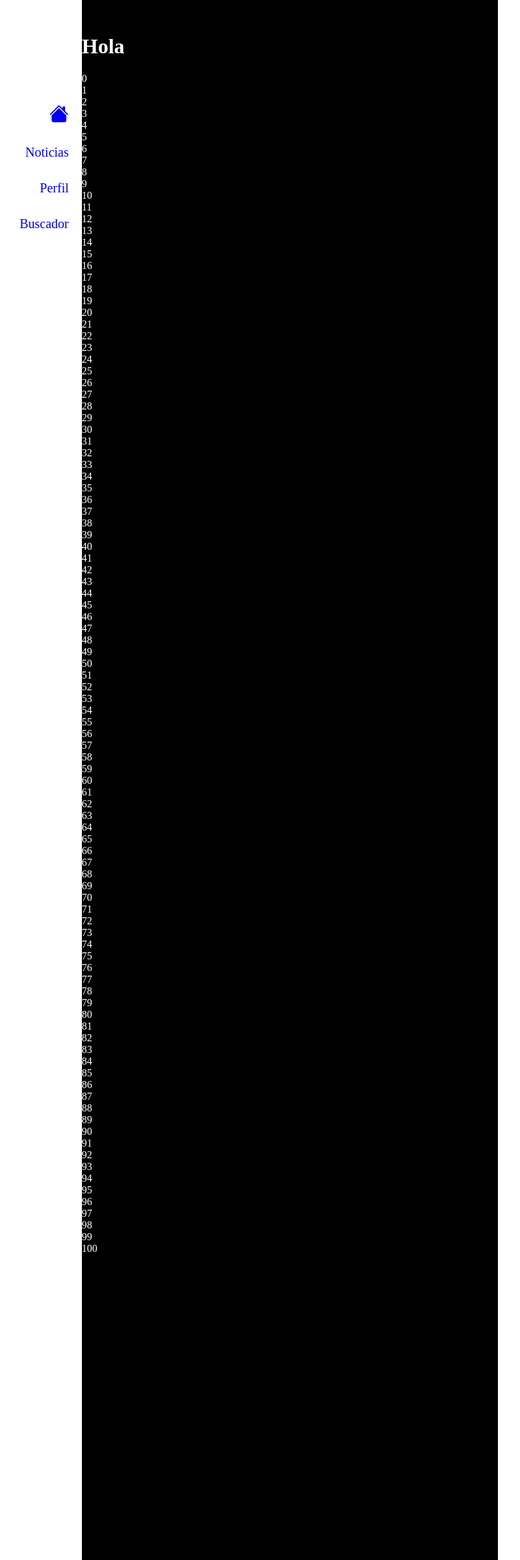
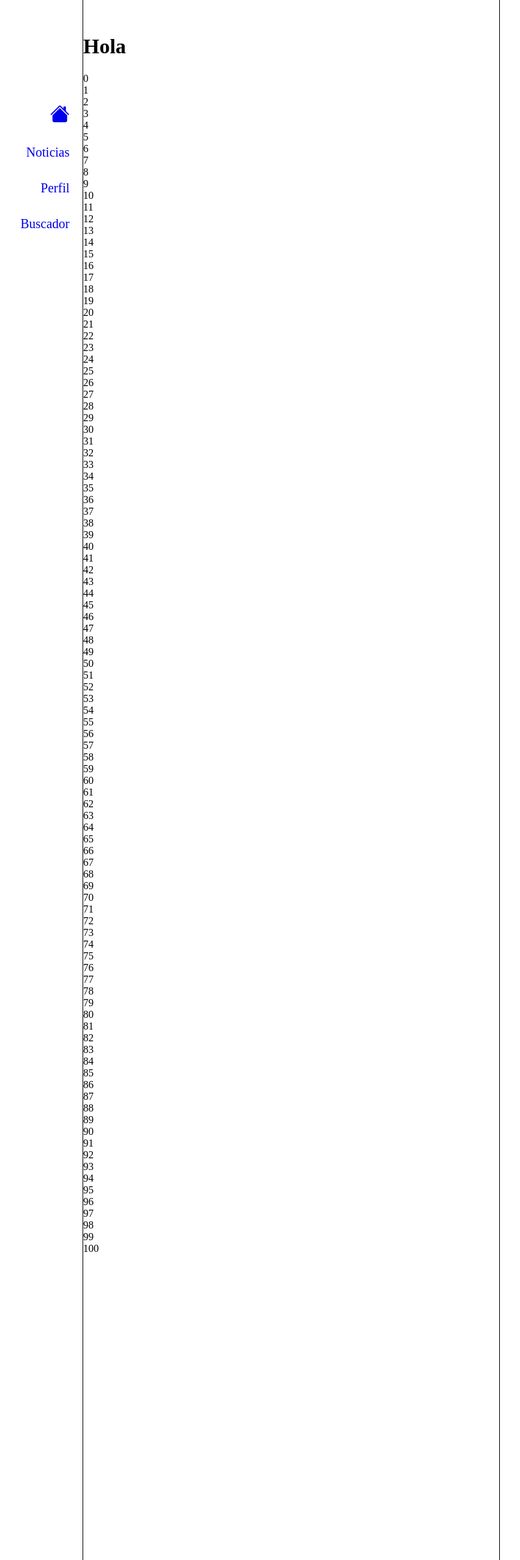
Before and after one commit to CarlosMedac/NewSend, a Symfony app: template templates/home/home.html.twig in a window 1280 px wide. Shown: the whole page at 65% size, without its empty margins (242-1042 px from the left). Run offline with Twig, Linux system fonts and the light colour scheme; the template is opened without the code that fills it, so the values that code supplies are empty; some libraries are stand-ins or nearby versions.

Commit message:
cambios css

```diff
--- a/public/css/style.css
+++ b/public/css/style.css
@@ -15,6 +15,7 @@ body{
 .enlace{
     padding-bottom: 2rem;
     font-size: 20px;
+    min-width: 5rem;
 }
 .enl_nom{
     display: none;
@@ -37,17 +38,18 @@ a:hover .enl_nom{
 }
 .home{
     min-height: 300vh;
-    background-color: rgb(0, 0, 0);
+    background-color:white;
     min-width: 40rem;
-    color: white;
-
+    color: black;
+    border-left: solid 1px black;
+    border-right: solid 1px black;
 }
 .br-arr{
-    background-color: rgb(0, 0, 0)  ;
+    background-color: white;
     opacity: 80%;
-    color: white;
+    color: black;
     position: sticky;
     top: 0;
     min-height: 2rem;
-    width: 50%;
+    width: 100%;
 }
```
